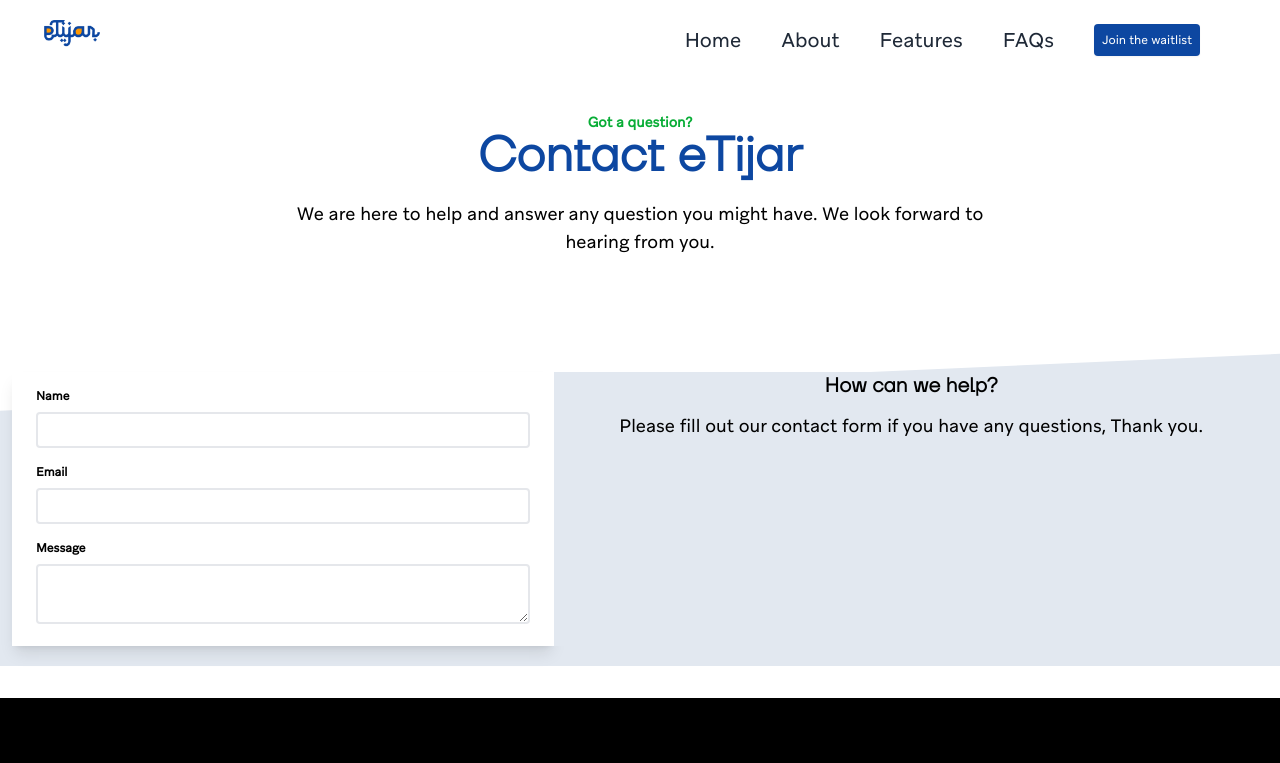
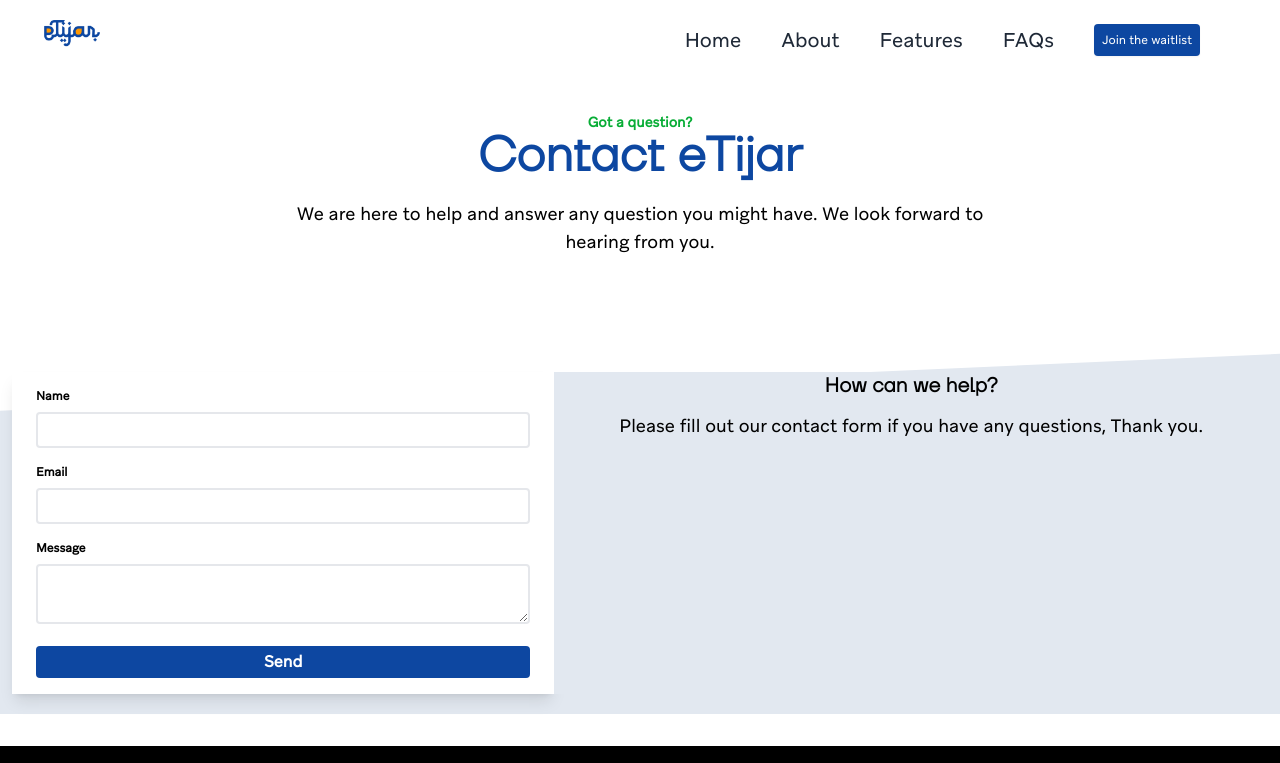
Before and after one commit to eTijar/etijarLanding, a Next.js app: page /contact in a window 1280 px wide. Shown: the top 763 px of the page. Built offline with nearby package versions, Linux system fonts and the light colour scheme.

Commit message:
fixed contact form

```diff
--- a/pages/contact/index.js
+++ b/pages/contact/index.js
@@ -35,6 +35,7 @@
                 <input type='email' name='email' className='w-full rounded border-2 border-gray-200 p-1 mb-4' />
                 <label className='aribau text-xs w-full flex font-bold mb-2'>Message</label>
                 <textarea name='name' className='w-full rounded border-2 border-gray-200 p-1'></textarea>
+                <button className='aribau bg-primary p-1 w-full rounded mt-4 text-white font-bold hover:bg-blue-500 duration-200' type="submit">Send</button>
             </form>
             <div className='md:w-2/3  md:-mt-44 -mt-0 w-full bg-slate-200 text-center'>
             <h3 className='ttf text-black xl:text-xl  text-lg font-black mb-3'>How can we help?</h3>
--- a/pages/index.js
+++ b/pages/index.js
@@ -41,7 +41,7 @@
       <SwiperSlide className='aribau bg-white px-5 py-24 mb-3  text-center text-primary font-bold border-b-8 border-secondary md:text-3xl text-xl'>Africa has $330 Billion SME Financing GAP.</SwiperSlide>
       <SwiperSlide className='aribau bg-white px-5 py-24 mb-3  text-center text-primary font-bold border-b-8 border-secondary md:text-3xl text-xl'>132 Million MSMEs with no banking finance.</SwiperSlide>
       <SwiperSlide className='aribau bg-white px-5 py-24 mb-3  text-center text-primary font-bold border-b-8 border-secondary md:text-3xl text-xl'>30% of these MSMEs need non-interest Islamic finance.</SwiperSlide>
-      <SwiperSlide className='aribau bg-white px-5 py-24 mb-3  text-center text-primary font-bold border-b-8 border-secondary md:text-3xl text-xl'>But lack of reliable credit data.</SwiperSlide>
+      <SwiperSlide className='aribau bg-white px-5 py-24 mb-3  text-center text-primary font-bold border-b-8 border-secondary md:text-3xl text-xl'>But lack reliable credit data.</SwiperSlide>
       ...
     </Swiper>
     </div>
```
